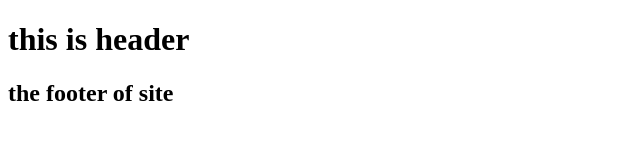
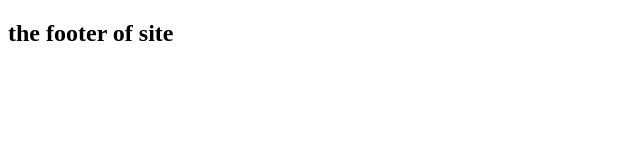
Before and after one commit to ArezaEftekhari/proj1, a plain HTML site: page index.html in a window 1280 px wide. Shown: the whole page, without its empty margins (0-640 px from the left). Drawn offline with Linux system fonts and the light colour scheme.

```diff
--- a/index.html
+++ b/index.html
@@ -10,10 +10,7 @@
 </head>
 <body>
 
-<header>
 
-    <h1>this is header</h1>
-</header>
 
 <footer>
     <h2>the footer of site</h2>
--- a/index.js
+++ /dev/null
@@ -1 +0,0 @@
-let a =1
```
